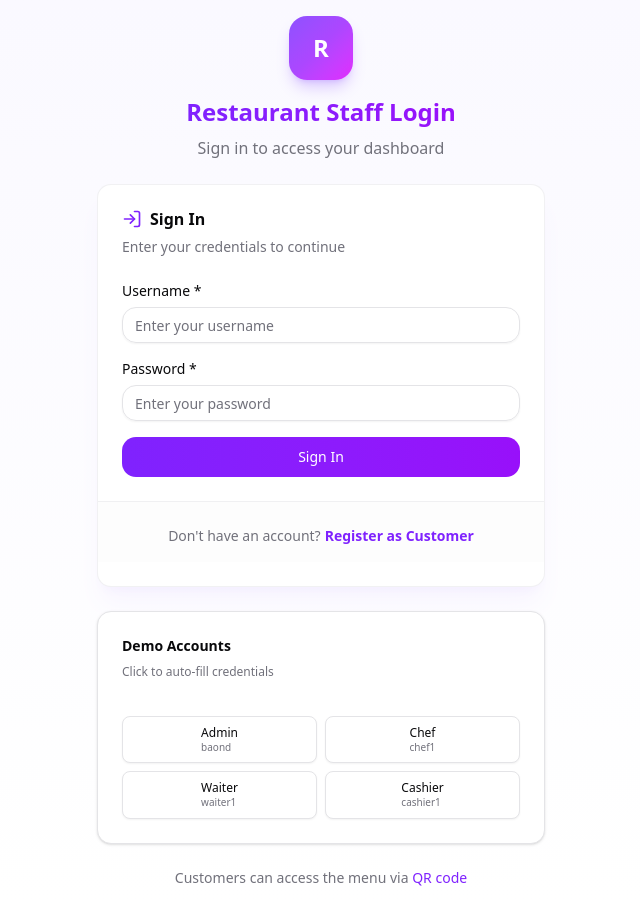
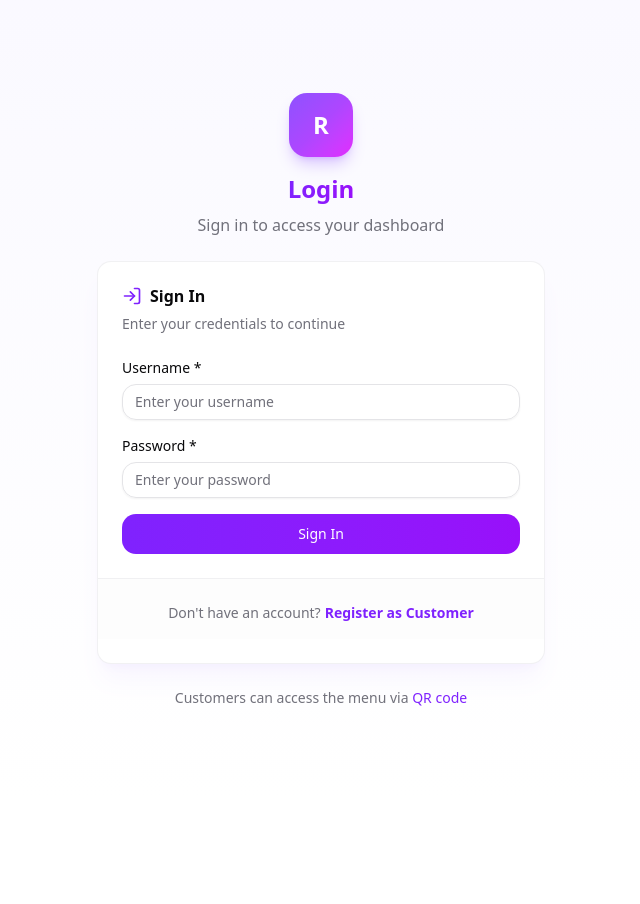
Before and after one commit to nguyendinhbao2004/RestaurantOrderTrackingFE, a Next.js app: page /login in a window 1280 px wide. Shown: the whole page, without its empty margins (319-959 px from the left). After the commit the page ends 800 px from the top, so only its background shows below. Built offline with nearby package versions, Linux system fonts and the light colour scheme; no server answers.

Commit message:
refactor(login): simplify login header and remove demo accounts section

```diff
--- a/src/app/login/page.tsx
+++ b/src/app/login/page.tsx
@@ -123,7 +123,7 @@ export default function LoginPage() {
                     </Link>
                     <h1 className="text-2xl font-bold">
                         <span className="bg-gradient-to-r from-violet-600 to-purple-600 bg-clip-text text-transparent">
-                            Restaurant Staff Login
+                            Login
                         </span>
                     </h1>
                     <p className="text-muted-foreground mt-2">
@@ -284,36 +284,6 @@ export default function LoginPage() {
                     </CardFooter>
                 </Card>
 
-                {/* Demo Accounts */}
-                <Card>
-                    <CardHeader className="pb-3">
-                        <CardTitle className="text-sm">Demo Accounts</CardTitle>
-                        <CardDescription className="text-xs">
-                            Click to auto-fill credentials
-                        </CardDescription>
-                    </CardHeader>
-                    <CardContent className="pt-0">
-                        <div className="grid grid-cols-2 gap-2">
-                            {demoAccounts.map((account) => (
-                                <Button
-                                    key={account.username}
-                                    variant="outline"
-                                    size="sm"
-                                    className="text-xs h-auto py-2"
-                                    onClick={() => fillDemoCredentials(account.username, account.password)}
-                                >
-                                    <div className="text-left">
-                                        <div className="font-medium">{account.role}</div>
-                                        <div className="text-muted-foreground truncate text-[10px]">
-                                            {account.username}
-                                        </div>
-                                    </div>
-                                </Button>
-                            ))}
-                        </div>
-                    </CardContent>
-                </Card>
-
                 {/* Customer Notice */}
                 <p className="text-center text-sm text-muted-foreground">
                     Customers can access the menu via{" "}
```
